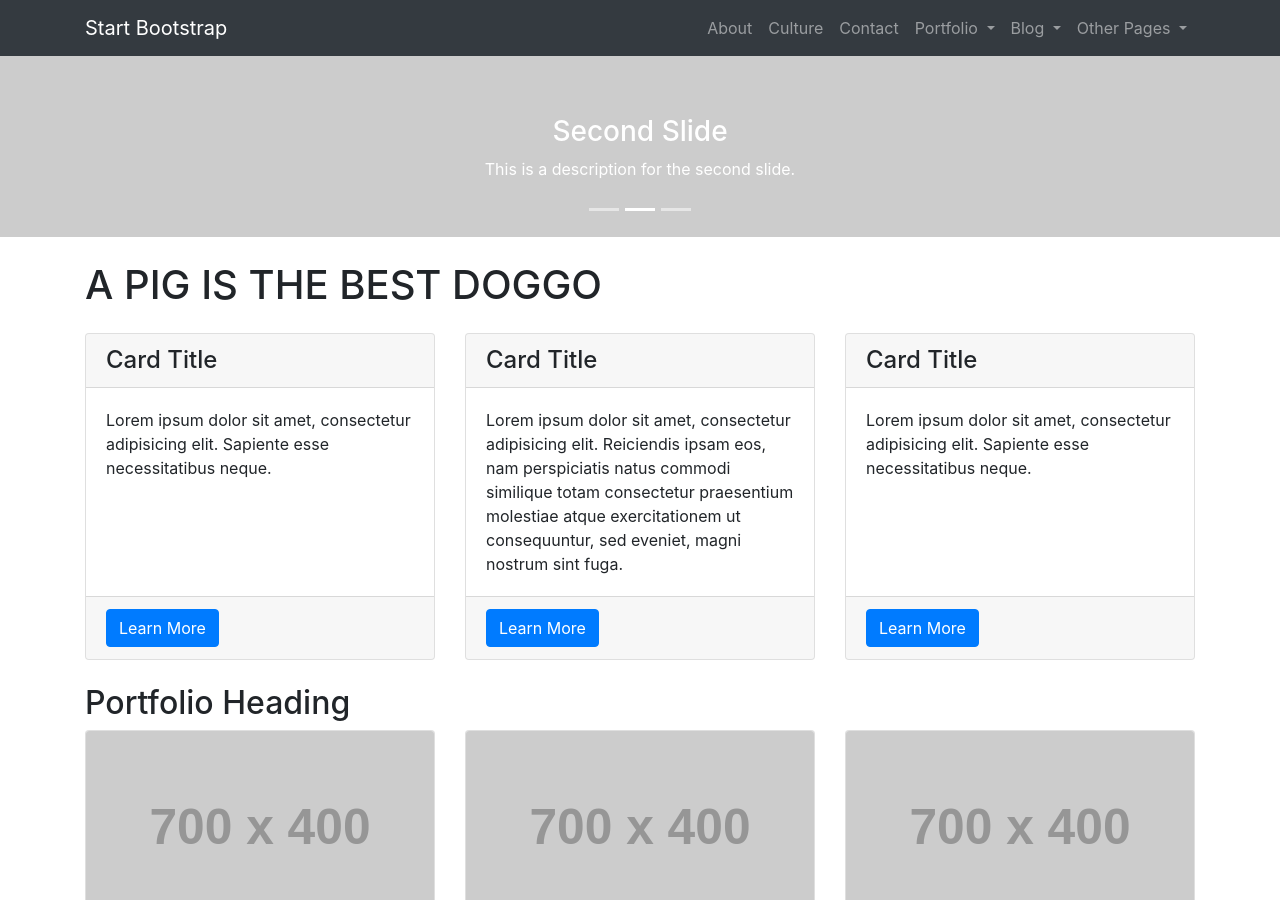
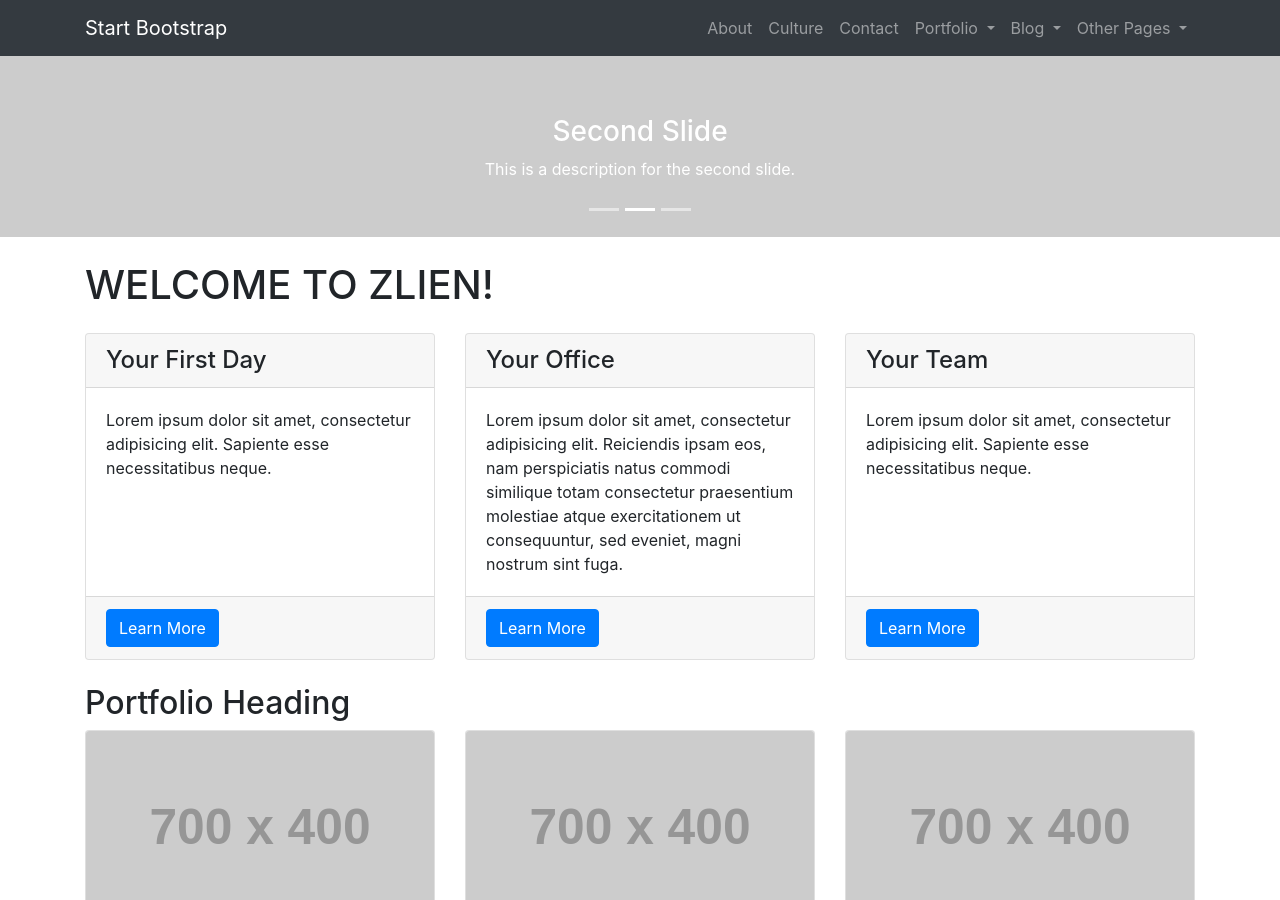
Before and after one commit to erinclassen/welcomebook, a Jekyll site: the page index.html, which Jekyll copies as it is, in a window 1280 px wide and 900 px high, scrolled down 404 px. Built offline with Jekyll 4.4.1, drawn with Linux system fonts in a browser that asks for light colours.

Commit message:
pushing with script

```diff
--- a/index.html
+++ b/index.html
@@ -121,13 +121,13 @@
     <!-- Page Content -->
     <div class="container">
 
-      <h1 class="my-4">A PIG IS THE BEST DOGGO</h1>
+      <h1 class="my-4">WELCOME TO ZLIEN!</h1>
 
       <!-- Marketing Icons Section -->
       <div class="row">
         <div class="col-lg-4 mb-4">
           <div class="card h-100">
-            <h4 class="card-header">Card Title</h4>
+            <h4 class="card-header">Your First Day</h4>
             <div class="card-body">
               <p class="card-text">Lorem ipsum dolor sit amet, consectetur adipisicing elit. Sapiente esse necessitatibus neque.</p>
             </div>
@@ -138,7 +138,7 @@
         </div>
         <div class="col-lg-4 mb-4">
           <div class="card h-100">
-            <h4 class="card-header">Card Title</h4>
+            <h4 class="card-header">Your Office</h4>
             <div class="card-body">
               <p class="card-text">Lorem ipsum dolor sit amet, consectetur adipisicing elit. Reiciendis ipsam eos, nam perspiciatis natus commodi similique totam consectetur praesentium molestiae atque exercitationem ut consequuntur, sed eveniet, magni nostrum sint fuga.</p>
             </div>
@@ -149,7 +149,7 @@
         </div>
         <div class="col-lg-4 mb-4">
           <div class="card h-100">
-            <h4 class="card-header">Card Title</h4>
+            <h4 class="card-header">Your Team</h4>
             <div class="card-body">
               <p class="card-text">Lorem ipsum dolor sit amet, consectetur adipisicing elit. Sapiente esse necessitatibus neque.</p>
             </div>
```
